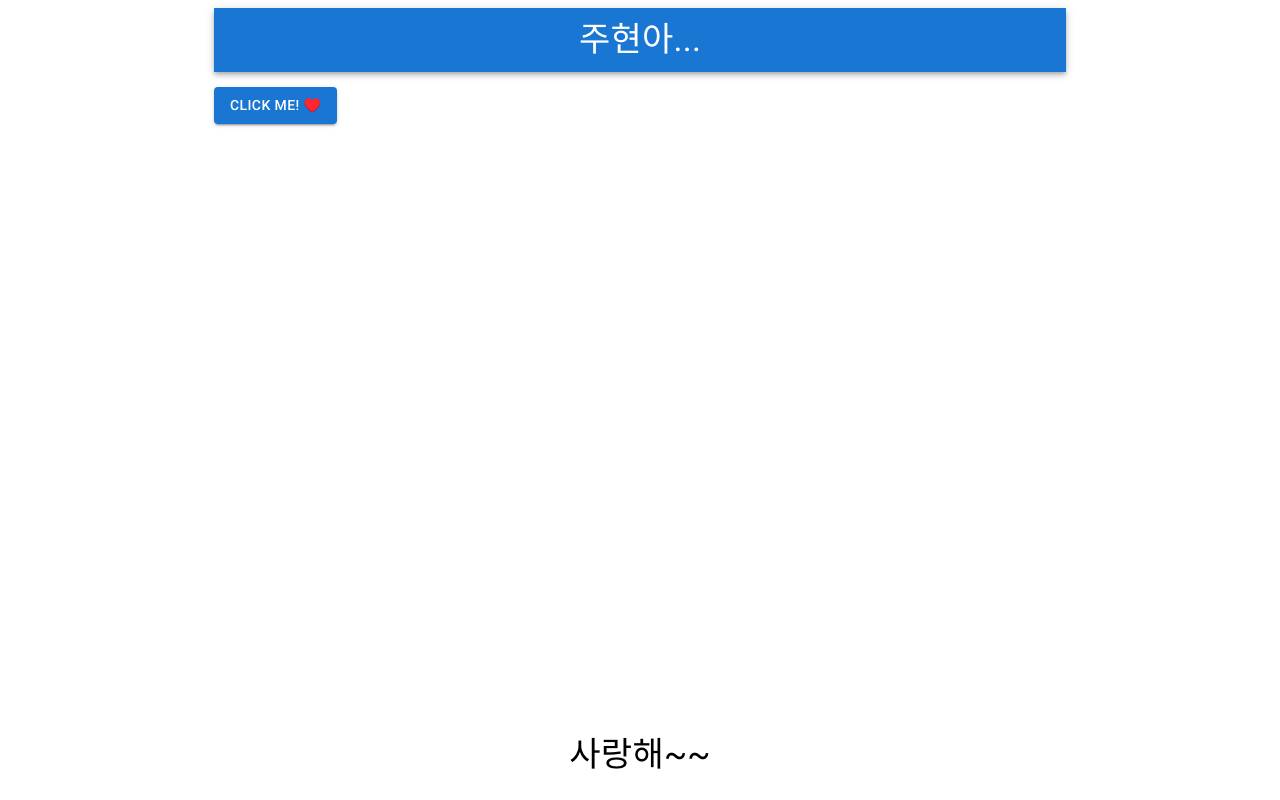
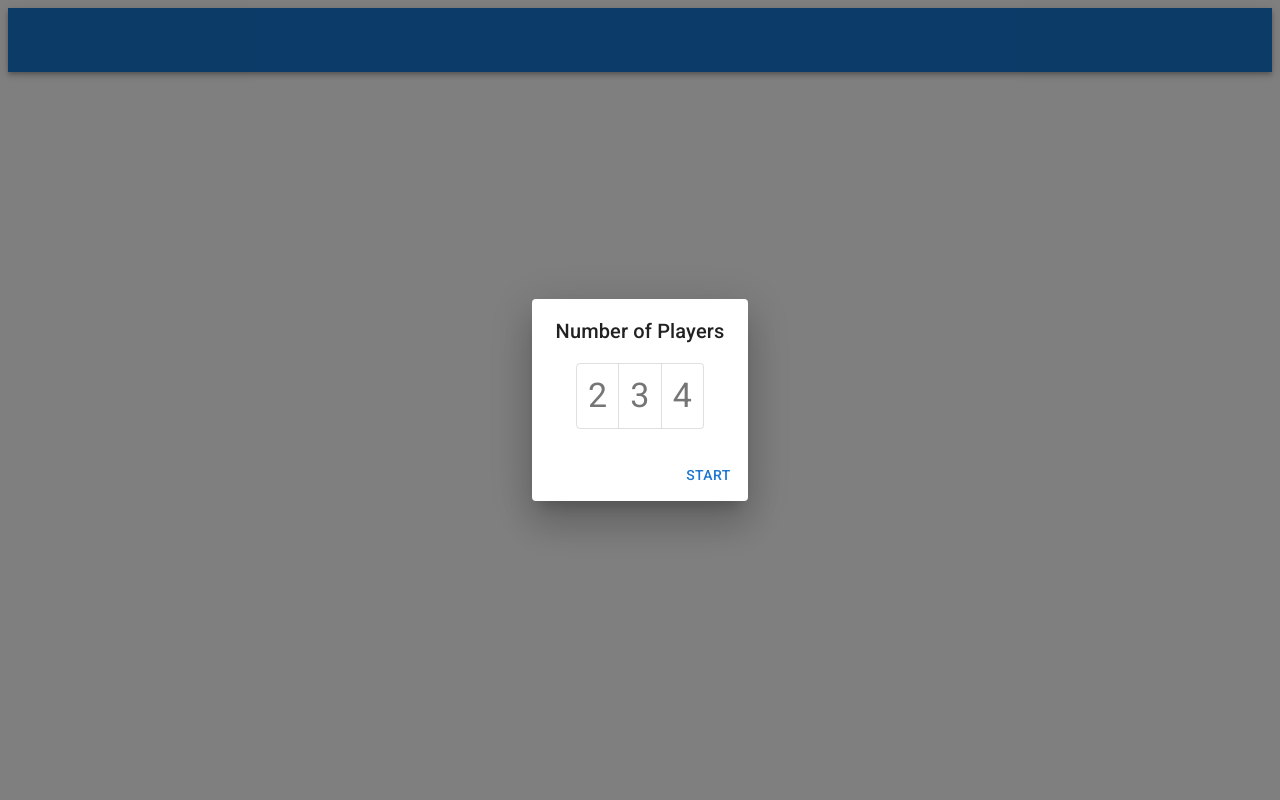
Before and after one commit to ac4466/si-track, a React (Create React App) app: page / in a window 1280 px wide. Built offline with nearby package versions, Linux system fonts and the light colour scheme.

Commit message:
Add InitializerOptions and base Tracker

```diff
--- a/src/App.tsx
+++ b/src/App.tsx
@@ -1,76 +1,17 @@
-import { AppBar, Box, Container, Toolbar, Typography } from "@material-ui/core";
-import Button from "@material-ui/core/Button";
-import React, { useState } from "react";
-
-type PopupSx = {
-  top?: string;
-  bottom?: string;
-  left?: string;
-  right?: string;
-};
-
-const generatePopupSx = (): PopupSx => {
-  const isTop = Math.random() > 0.5;
-  const isLeft = Math.random() > 0.5;
-
-  const x = `${Math.random() * 450}px`;
-  const y = `${Math.random() * 290}px`;
-
-  return {
-    top: isTop ? y : undefined,
-    bottom: isTop ? undefined : y,
-    left: isLeft ? x : undefined,
-    right: isLeft ? undefined : x,
-  };
-};
+import { Box } from "@material-ui/core";
+import React from "react";
+import { RecoilRoot } from "recoil";
+import Header from "./layout/Header";
+import Tracker from "./tracker/Tracker";
 
 const App: React.FC = () => {
-  const [popups, setPopups] = useState<Array<PopupSx>>([]);
-
-  const addPopup = () => {
-    setPopups([...popups, generatePopupSx()]);
-  };
-
   return (
-    <Container maxWidth="md">
-      <AppBar position="static">
-        <Toolbar
-          sx={{
-            justifyContent: "center",
-          }}
-        >
-          <Typography variant="h4">주현아...</Typography>
-        </Toolbar>
-      </AppBar>
-      <Button
-        variant="contained"
-        color="primary"
-        sx={{
-          mt: "15px",
-        }}
-        onClick={addPopup}
-      >
-        Click me! ♥️
-      </Button>
-
-      <Box position="relative" width="100%" height="600px">
-        {popups.map((sx, index) => (
-          <Typography
-            key={index}
-            position="absolute"
-            variant="h5"
-            align="center"
-            sx={sx}
-          >
-            너무
-          </Typography>
-        ))}
+    <RecoilRoot>
+      <Box width="100%" height="100%">
+        <Header />
+        <Tracker />
       </Box>
-
-      <Typography mt="10px" variant="h4" align="center">
-        사랑해~~
-      </Typography>
-    </Container>
+    </RecoilRoot>
   );
 };
 
--- /dev/null
+++ b/src/layout/Header.tsx
@@ -0,0 +1,12 @@
+import { AppBar, Toolbar } from "@material-ui/core";
+import React from "react";
+
+const Header: React.FC = () => {
+  return (
+    <AppBar position="static">
+      <Toolbar />
+    </AppBar>
+  );
+};
+
+export default Header;
--- /dev/null
+++ b/src/tracker/InitializerOptions.tsx
@@ -0,0 +1,56 @@
+import {
+  Button,
+  Dialog,
+  DialogActions,
+  DialogContent,
+  DialogTitle,
+  ToggleButton,
+  ToggleButtonGroup,
+  Typography,
+} from "@material-ui/core";
+import React from "react";
+import { atom, useRecoilState } from "recoil";
+
+export const playerCountAtom = atom<number>({
+  key: "playerCount",
+  default: 2,
+});
+
+const InitializerOptions: React.FC<{
+  initialize: () => void;
+}> = ({ initialize }) => {
+  const [playerCount, setPlayerCount] = useRecoilState(playerCountAtom);
+
+  const onChange = (_, value) => {
+    setPlayerCount(value);
+  };
+
+  return (
+    <Dialog open={true}>
+      <DialogTitle>Number of Players</DialogTitle>
+      <DialogContent
+        sx={{
+          display: "flex",
+          justifyContent: "center",
+        }}
+      >
+        <ToggleButtonGroup value={playerCount} exclusive onChange={onChange}>
+          <ToggleButton value="2">
+            <Typography variant="h4">2</Typography>
+          </ToggleButton>
+          <ToggleButton value="3">
+            <Typography variant="h4">3</Typography>
+          </ToggleButton>
+          <ToggleButton value="4">
+            <Typography variant="h4">4</Typography>
+          </ToggleButton>
+        </ToggleButtonGroup>
+      </DialogContent>
+      <DialogActions>
+        <Button onClick={initialize}>Start</Button>
+      </DialogActions>
+    </Dialog>
+  );
+};
+
+export default InitializerOptions;
--- /dev/null
+++ b/src/tracker/Tracker.tsx
@@ -0,0 +1,29 @@
+import { Grid } from "@material-ui/core";
+import React from "react";
+import { atom, useRecoilState } from "recoil";
+import InitializerOptions from "./InitializerOptions";
+
+const isTrackerInitializedState = atom<boolean>({
+  key: "isTrackerInitialized",
+  default: false,
+});
+
+const Tracker: React.FC = () => {
+  const [isInitialized, setIsInitialized] = useRecoilState(
+    isTrackerInitializedState
+  );
+
+  if (!isInitialized) {
+    return (
+      <InitializerOptions
+        initialize={() => {
+          setIsInitialized(true);
+        }}
+      />
+    );
+  }
+
+  return <Grid container spacing={1}></Grid>;
+};
+
+export default Tracker;
--- a/tsconfig.json
+++ b/tsconfig.json
@@ -13,6 +13,7 @@
     "strict": true,
     "forceConsistentCasingInFileNames": true,
     "noFallthroughCasesInSwitch": true,
+    "noImplicitAny": false,
     "module": "esnext",
     "moduleResolution": "node",
     "resolveJsonModule": true,
```
Also changed, not shown: package.json (+7 -3 lines), 1 other file (tests, documents, lock files or other folders).
